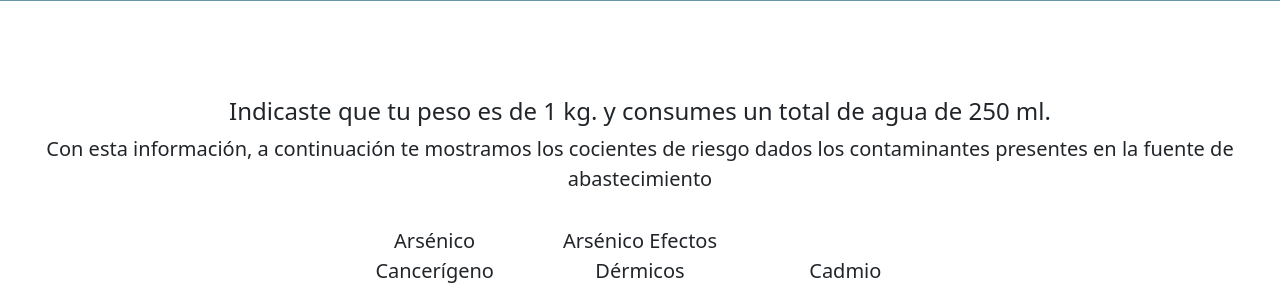
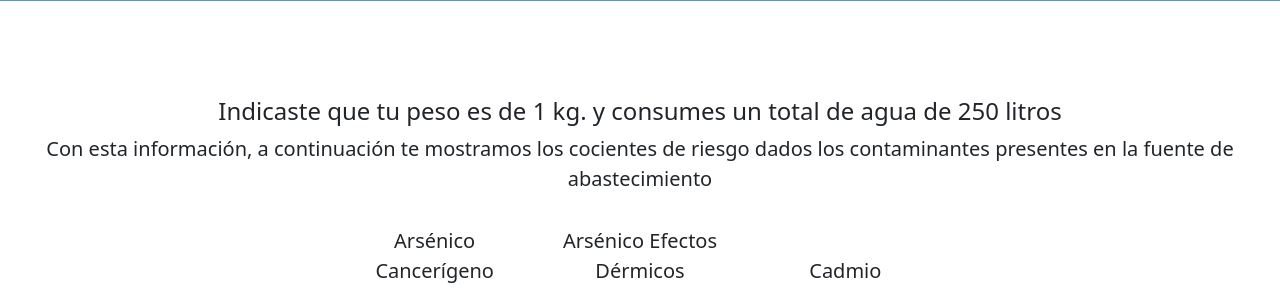
Before and after one commit to ddiannae/pozos-app, a Django app: template pozos/encuesta/templates/resultado.html in a window 1280 px wide. Shown: the part 1465-1757 px from the top of the page. Run offline with Django 4.2, Linux system fonts and the light colour scheme; tables that the repository leaves empty hold one stand-in row (values such as "Sample post"); the template is opened without the code that fills it: values that come from a table or form of the project are taken from there, most other values are stand-ins (such as "Sample title", 1, 10 or a date in 2020); some libraries are stand-ins or nearby versions.

Commit message:
Changing ml for L for water consumption

```diff
--- a/pozos/encuesta/templates/resultado.html
+++ b/pozos/encuesta/templates/resultado.html
@@ -110,7 +110,7 @@
 <div class="divider"></div>
 <div class="px-4 py-5 my-5 text-center">
     <p class="h4"> Indicaste que tu peso es de {{encuesta.peso}} kg. y consumes un total de agua de
-    {{encuesta.total_vasos}} ml. </p>
+    {{encuesta.total_vasos}} litros </p>
     <p class="lead mb-4">Con esta información, a continuación te mostramos los cocientes de riesgo dados los contaminantes
     presentes en la fuente de abastecimiento</p>
 
```
